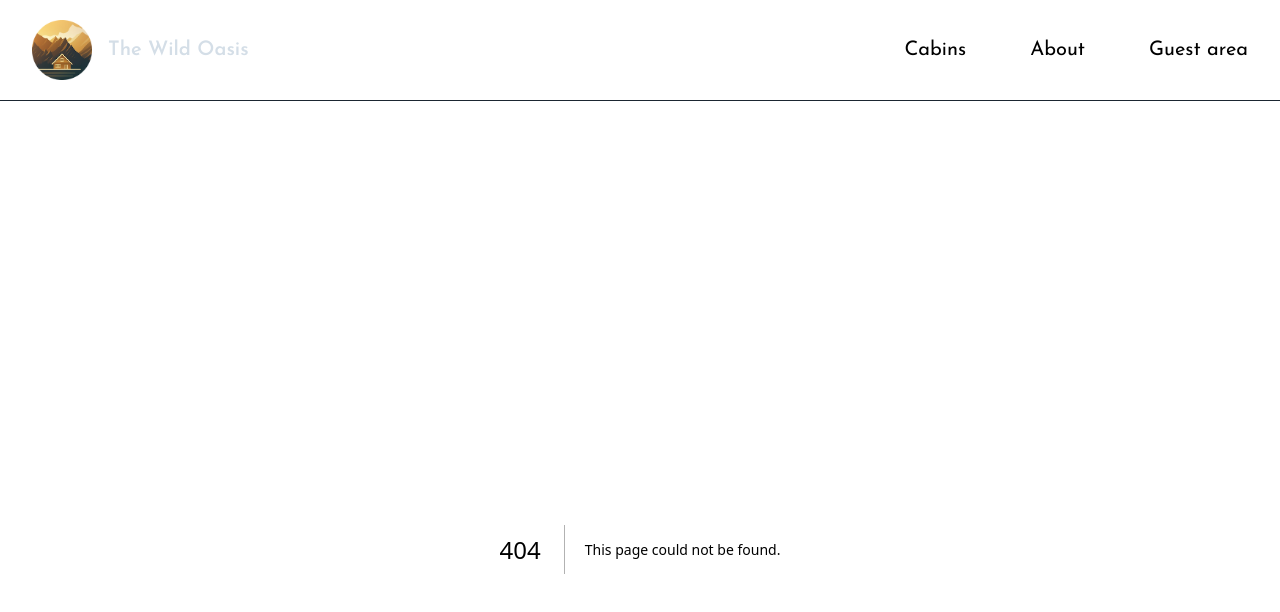
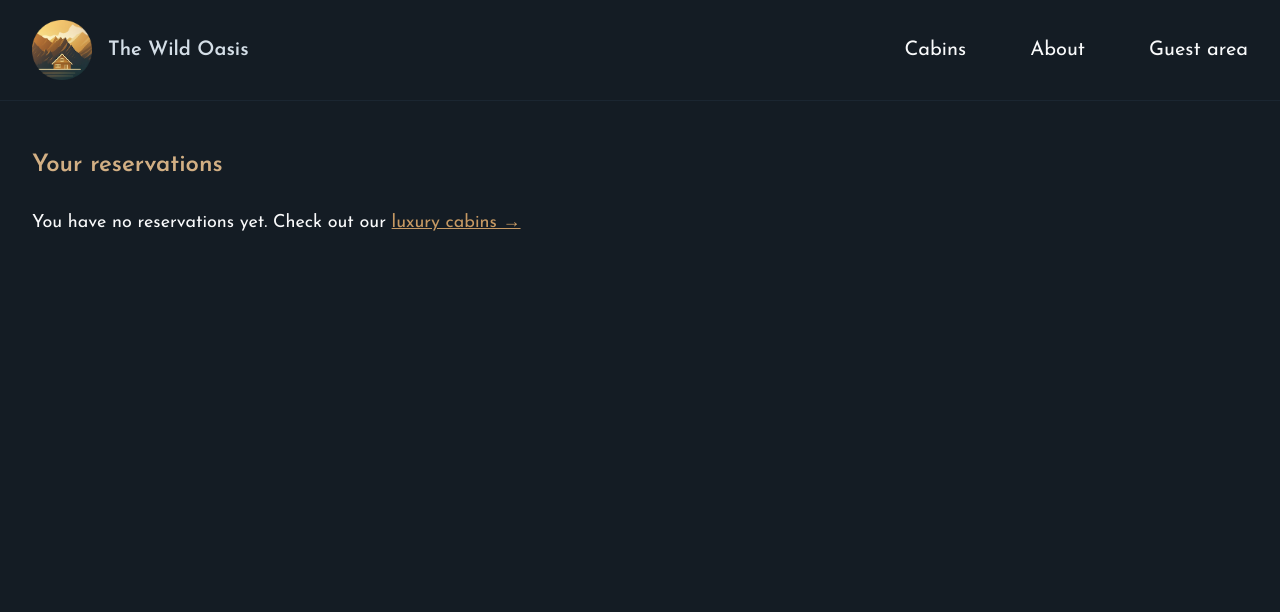
Before and after one commit to lpetrinina/The-Wild-Oasis-website, a Next.js app in the folder the-wild-oasis-website/: page /account/reservations in a window 1280 px wide. Before the commit this address had no page. Shown: the top 612 px of the page. Built offline with nearby package versions, Linux system fonts and the light colour scheme.

Commit message:
Build a Reservation Page
Add a Nested Route

```diff
--- /dev/null
+++ b/the-wild-oasis-website/src/app/account/reservations/page.js
@@ -0,0 +1,32 @@
+import Link from "next/link";
+
+// import ReservationCard from "./ReservationCard";
+
+
+export default function Page() {
+    // CHANGE
+    const bookings = [];
+
+    return (
+        <div>
+            <h2 className="font-semibold text-2xl text-accent-400 mb-7">
+                Your reservations
+            </h2>
+
+            {bookings.length === 0 ? (
+                <p className="text-lg">
+                    You have no reservations yet. Check out our{" "}
+                    <Link className="underline text-accent-500" href="/cabins">
+                        luxury cabins &rarr;
+                    </Link>
+                </p>
+            ) : (
+                <ul className="space-y-6">
+                    {/* {bookings.map((booking) => (
+            <ReservationCard booking={booking} key={booking.id} />
+          ))} */}
+                </ul>
+            )}
+        </div>
+    );
+}
```
